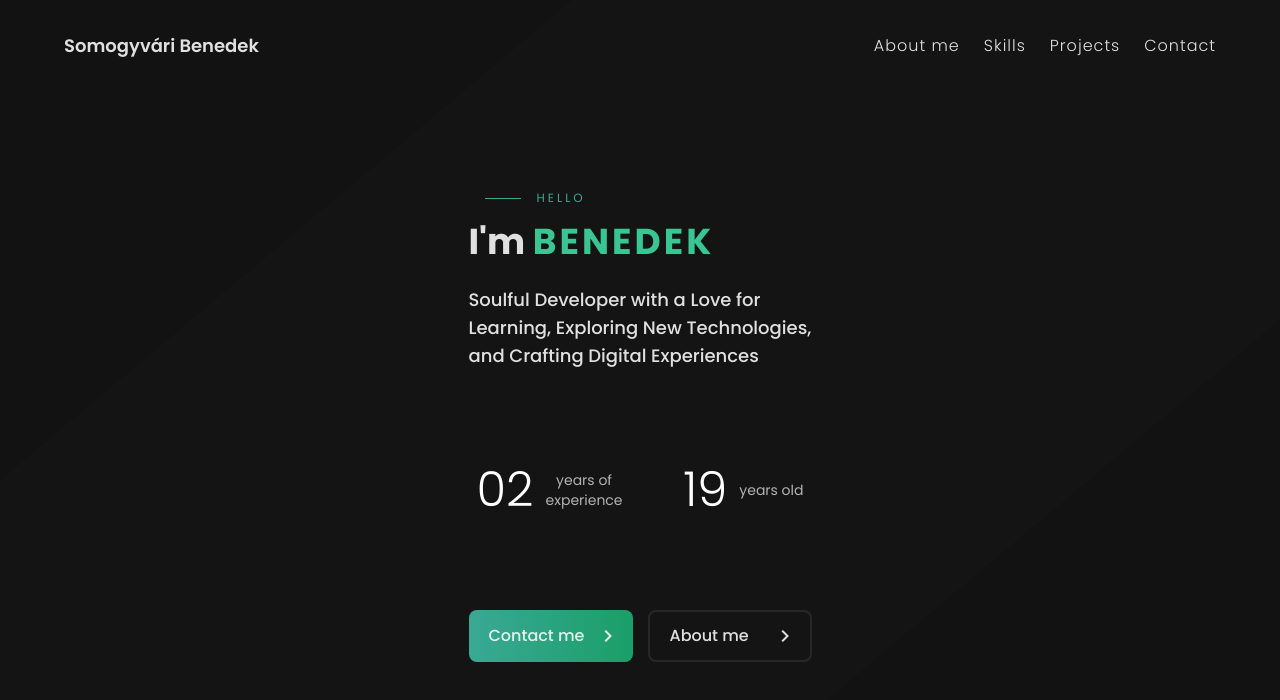
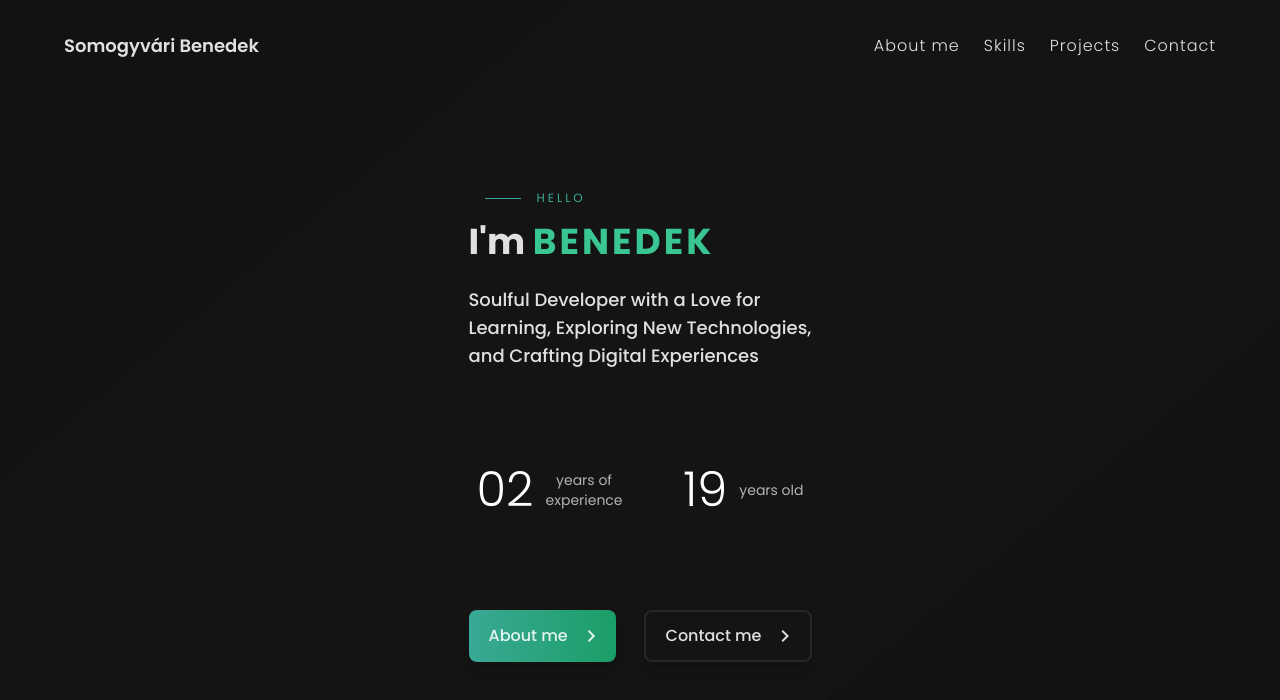
Before and after one commit to Resongeo/resongeo.github.io, a Svelte app: page / in a window 1280 px wide. Shown: the top 700 px of the page. Built offline with nearby package versions, Linux system fonts and the light colour scheme.

Commit message:
Fixed tap highlight and swapped buttons

```diff
--- a/src/Header.svelte
+++ b/src/Header.svelte
@@ -73,11 +73,11 @@
 
       <div class="more-buttons">
         <button class="bg-gradient-to-r from-primary-200 to-primary-300">
-          Contact me
+          About me
           <span class="material-symbols-outlined">chevron_right</span>
         </button>
         <button class="border-2 border-zinc-800">
-          About me
+          Contact me
           <span class="material-symbols-outlined">chevron_right</span>
         </button>
       </div>
@@ -145,7 +145,7 @@ ul {
   @apply flex justify-between;
 
   button {
-    @apply flex w-[164px] items-center justify-between text-base font-medium py-3 pl-5 pr-3 rounded-lg;
+    @apply flex items-center justify-between text-base font-medium py-3 pl-5 pr-3 rounded-lg shadow-lg;
 
     span {
       margin-left: 0.75rem;
--- a/src/style/base.scss
+++ b/src/style/base.scss
@@ -11,4 +11,6 @@
     -webkit-font-smoothing: antialiased;
     -moz-osx-font-smoothing: grayscale;
     -webkit-text-size-adjust: 100%;
+
+    -webkit-tap-highlight-color: transparent;
   }
```
